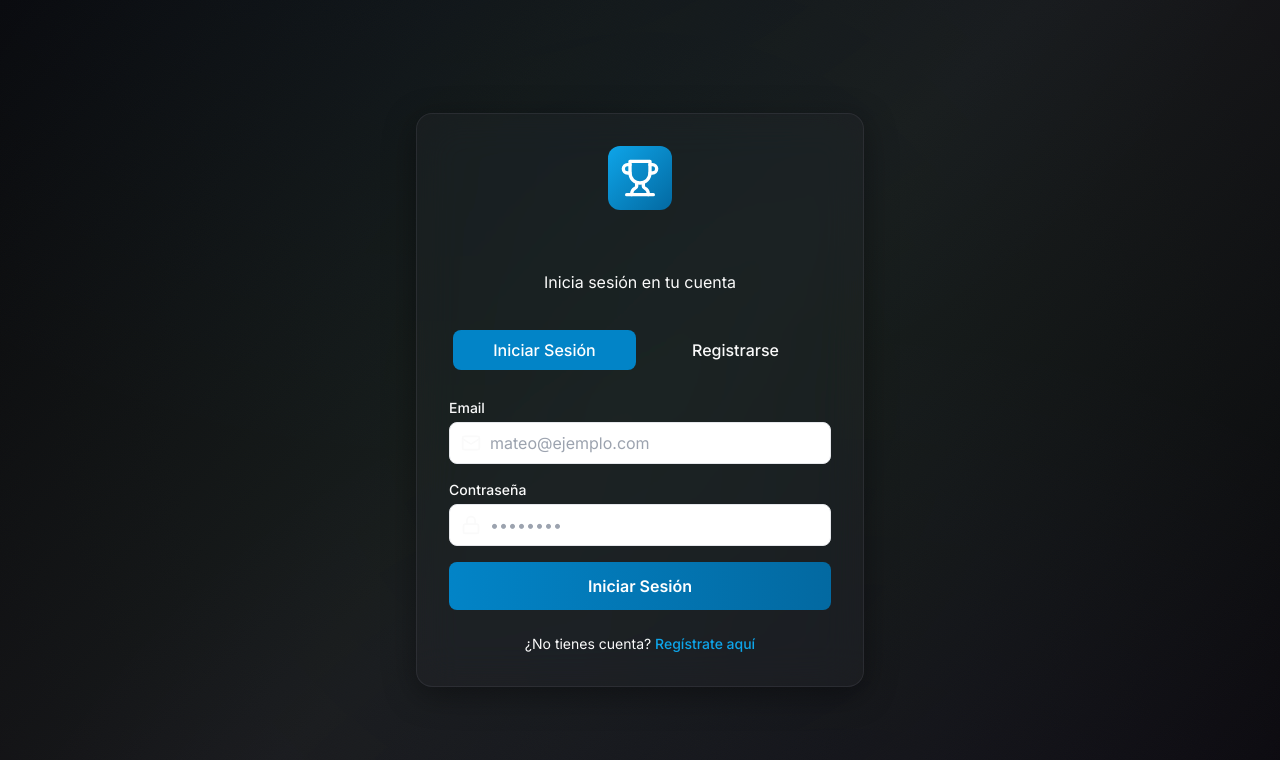
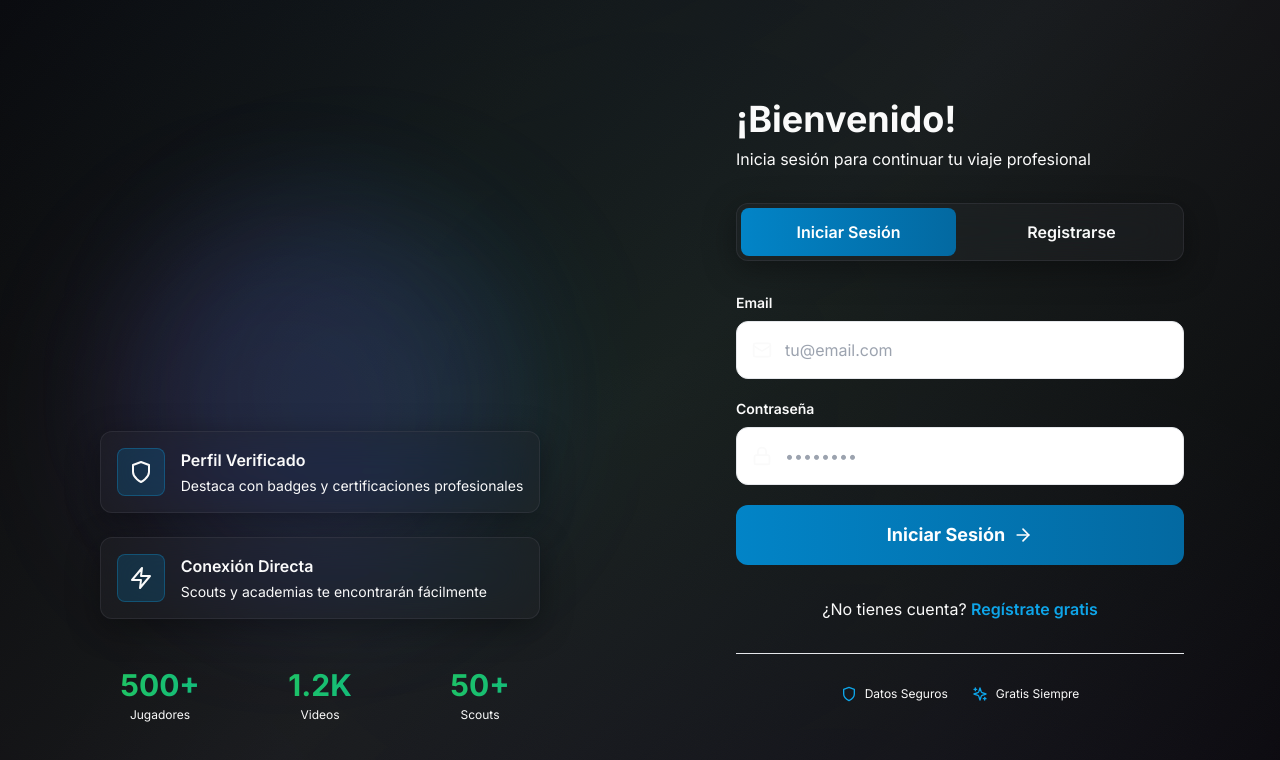
Before and after one commit to francisagencysmma-commits/tennisscout-frontend, a React (Create React App) app: page / in a window 1280 px wide. Both pictures are taken after a click on the button "Iniciar Sesión". Shown: the top 760 px of the page. Built offline with nearby package versions, Linux system fonts and the light colour scheme.

Commit message:
Redesign auth page - fullscreen modern layout

```diff
--- a/src/components/Auth.jsx
+++ b/src/components/Auth.jsx
@@ -1,6 +1,6 @@
 import React, { useState } from 'react';
 import { login, register } from '../services/api';
-import { User, Mail, Lock, Trophy } from 'lucide-react';
+import { User, Mail, Lock, Trophy, ArrowRight, Sparkles, Shield, Zap } from 'lucide-react';
 
 const Auth = ({ onAuthSuccess }) => {
   const [isLogin, setIsLogin] = useState(true);
@@ -63,38 +63,133 @@ const Auth = ({ onAuthSuccess }) => {
   };
 
   return (
-    <div className="min-h-screen bg-gradient-to-br from-dark-50 via-dark-100 to-dark-50 flex items-center justify-center p-4">
-      <div className="glass rounded-2xl shadow-2xl w-full max-w-md p-8">
+    <div className="min-h-screen grid lg:grid-cols-2">
+      {/* Left Side - Visual/Branding */}
+      <div className="hidden lg:flex relative bg-gradient-to-br from-dark-50 via-dark-100 to-dark-50 overflow-hidden">
+        {/* Animated background */}
+        <div className="absolute inset-0">
+          <div className="absolute top-1/4 left-1/4 w-96 h-96 bg-primary-500/10 rounded-full blur-3xl animate-pulse" />
+          <div className="absolute bottom-1/4 right-1/4 w-96 h-96 bg-purple-500/10 rounded-full blur-3xl animate-pulse" style={{ animationDelay: '1s' }} />
+        </div>
+
+        <div className="relative z-10 flex flex-col items-center justify-center w-full p-12">
           {/* Logo */}
-        <div className="text-center mb-8">
-          <div className="w-16 h-16 bg-gradient-to-br from-primary-500 to-primary-700 rounded-xl flex items-center justify-center mx-auto mb-4 shadow-glow">
+          <div className="mb-12 animate-fadeIn">
+            <div className="w-20 h-20 bg-gradient-to-br from-primary-500 to-primary-700 rounded-2xl flex items-center justify-center shadow-glow mb-6 mx-auto animate-glow">
+              <Trophy className="w-12 h-12 text-white" />
+            </div>
+            <h1 className="text-5xl font-display font-bold text-center">
+              <span className="gradient-text">TennisScout</span>
+              <br />
+              <span className="text-dark-800">AI</span>
+            </h1>
+          </div>
+
+          {/* Features */}
+          <div className="space-y-6 max-w-md">
+            {[
+              {
+                icon: Sparkles,
+                title: 'Análisis AI Avanzado',
+                description: 'Obtén insights profesionales de tus videos de tenis'
+              },
+              {
+                icon: Shield,
+                title: 'Perfil Verificado',
+                description: 'Destaca con badges y certificaciones profesionales'
+              },
+              {
+                icon: Zap,
+                title: 'Conexión Directa',
+                description: 'Scouts y academias te encontrarán fácilmente'
+              }
+            ].map((feature, index) => {
+              const Icon = feature.icon;
+              return (
+                <div
+                  key={index}
+                  className="flex items-start gap-4 glass rounded-xl p-4 animate-slideUp"
+                  style={{ animationDelay: `${index * 0.2}s` }}
+                >
+                  <div className="w-12 h-12 bg-primary-600/20 rounded-lg flex items-center justify-center border border-primary-500/30 flex-shrink-0">
+                    <Icon className="w-6 h-6 text-primary-400" />
+                  </div>
+                  <div>
+                    <h3 className="font-semibold text-dark-800 mb-1">{feature.title}</h3>
+                    <p className="text-sm text-dark-500">{feature.description}</p>
+                  </div>
+                </div>
+              );
+            })}
+          </div>
+
+          {/* Stats */}
+          <div className="grid grid-cols-3 gap-8 mt-12 w-full max-w-md">
+            {[
+              { number: '500+', label: 'Jugadores' },
+              { number: '1.2K', label: 'Videos' },
+              { number: '50+', label: 'Scouts' }
+            ].map((stat, index) => (
+              <div key={index} className="text-center">
+                <div className="text-3xl font-bold gradient-text mb-1">{stat.number}</div>
+                <div className="text-xs text-dark-500">{stat.label}</div>
+              </div>
+            ))}
+          </div>
+        </div>
+      </div>
+
+      {/* Right Side - Form */}
+      <div className="flex items-center justify-center p-6 lg:p-12 bg-dark-50 relative overflow-hidden">
+        {/* Mobile background */}
+        <div className="absolute inset-0 lg:hidden">
+          <div className="absolute top-1/4 left-1/4 w-64 h-64 bg-primary-500/10 rounded-full blur-3xl animate-pulse" />
+        </div>
+
+        <div className="w-full max-w-md relative z-10">
+          {/* Mobile Logo */}
+          <div className="lg:hidden text-center mb-8">
+            <div className="w-16 h-16 bg-gradient-to-br from-primary-500 to-primary-700 rounded-xl flex items-center justify-center shadow-glow mx-auto mb-4">
               <Trophy className="w-10 h-10 text-white" />
             </div>
-          <h1 className="text-3xl font-serif font-bold bg-gradient-to-r from-primary-400 to-primary-600 bg-clip-text text-transparent">
-            TennisScout AI
-          </h1>
-          <p className="text-dark-500 mt-2">
-            {isLogin ? 'Inicia sesión en tu cuenta' : 'Crea tu cuenta de jugador'}
+            <h1 className="text-3xl font-display font-bold gradient-text">TennisScout AI</h1>
+          </div>
+
+          {/* Welcome Text */}
+          <div className="mb-8 animate-fadeIn">
+            <h2 className="text-4xl font-display font-bold text-dark-800 mb-2">
+              {isLogin ? '¡Bienvenido!' : '¡Únete ahora!'}
+            </h2>
+            <p className="text-dark-500">
+              {isLogin
+                ? 'Inicia sesión para continuar tu viaje profesional'
+                : 'Crea tu cuenta y destaca entre los mejores'}
             </p>
           </div>
 
           {/* Tabs */}
-        <div className="flex gap-2 mb-6 bg-dark-100 rounded-lg p-1">
+          <div className="flex gap-2 mb-8 glass rounded-xl p-1">
             <button
-            onClick={() => setIsLogin(true)}
-            className={`flex-1 py-2 rounded-lg font-medium transition-all ${
+              onClick={() => {
+                setIsLogin(true);
+                setError('');
+              }}
+              className={`flex-1 py-3 rounded-lg font-semibold transition-all duration-300 ${
                 isLogin
-                ? 'bg-primary-600 text-white shadow-glow'
+                  ? 'bg-gradient-to-r from-primary-600 to-primary-700 text-white shadow-glow'
                   : 'text-dark-500 hover:text-dark-700'
               }`}
             >
               Iniciar Sesión
             </button>
             <button
-            onClick={() => setIsLogin(false)}
-            className={`flex-1 py-2 rounded-lg font-medium transition-all ${
+              onClick={() => {
+                setIsLogin(false);
+                setError('');
+              }}
+              className={`flex-1 py-3 rounded-lg font-semibold transition-all duration-300 ${
                 !isLogin
-                ? 'bg-primary-600 text-white shadow-glow'
+                  ? 'bg-gradient-to-r from-primary-600 to-primary-700 text-white shadow-glow'
                   : 'text-dark-500 hover:text-dark-700'
               }`}
             >
@@ -104,64 +199,64 @@ const Auth = ({ onAuthSuccess }) => {
 
           {/* Error Message */}
           {error && (
-          <div className="mb-4 p-3 bg-red-600/20 border border-red-500/30 rounded-lg text-red-400 text-sm">
+            <div className="mb-6 p-4 bg-red-600/20 border border-red-500/30 rounded-xl text-red-400 text-sm animate-slideUp">
               {error}
             </div>
           )}
 
           {/* Form */}
-        <form onSubmit={handleSubmit} className="space-y-4">
+          <form onSubmit={handleSubmit} className="space-y-5">
             {!isLogin && (
-            <div>
-              <label className="block text-sm font-medium text-dark-600 mb-1">
+              <div className="animate-slideUp">
+                <label className="block text-sm font-semibold text-dark-700 mb-2">
                   Nombre Completo
                 </label>
                 <div className="relative">
-                <User className="absolute left-3 top-1/2 transform -translate-y-1/2 w-5 h-5 text-dark-400" />
+                  <User className="absolute left-4 top-1/2 transform -translate-y-1/2 w-5 h-5 text-dark-400" />
                   <input
                     type="text"
                     name="nombre"
                     value={formData.nombre}
                     onChange={handleChange}
                     required={!isLogin}
-                  className="w-full pl-10 pr-4 py-2 bg-dark-100 border border-dark-200 text-dark-800 rounded-lg focus:ring-2 focus:ring-primary-500 focus:border-transparent"
-                  placeholder="Mateo Silva"
+                    className="w-full pl-12 pr-4 py-4 bg-dark-100 border border-dark-200 text-dark-800 rounded-xl focus:ring-2 focus:ring-primary-500 focus:border-transparent transition-all placeholder-dark-400"
+                    placeholder="Rafael Nadal"
                   />
                 </div>
               </div>
             )}
 
-          <div>
-            <label className="block text-sm font-medium text-dark-600 mb-1">
+            <div className="animate-slideUp" style={{ animationDelay: '0.1s' }}>
+              <label className="block text-sm font-semibold text-dark-700 mb-2">
                 Email
               </label>
               <div className="relative">
-              <Mail className="absolute left-3 top-1/2 transform -translate-y-1/2 w-5 h-5 text-dark-400" />
+                <Mail className="absolute left-4 top-1/2 transform -translate-y-1/2 w-5 h-5 text-dark-400" />
                 <input
                   type="email"
                   name="email"
                   value={formData.email}
                   onChange={handleChange}
                   required
-                className="w-full pl-10 pr-4 py-2 bg-dark-100 border border-dark-200 text-dark-800 rounded-lg focus:ring-2 focus:ring-primary-500 focus:border-transparent"
-                placeholder="mateo@ejemplo.com"
+                  className="w-full pl-12 pr-4 py-4 bg-dark-100 border border-dark-200 text-dark-800 rounded-xl focus:ring-2 focus:ring-primary-500 focus:border-transparent transition-all placeholder-dark-400"
+                  placeholder="tu@email.com"
                 />
               </div>
             </div>
 
-          <div>
-            <label className="block text-sm font-medium text-dark-600 mb-1">
+            <div className="animate-slideUp" style={{ animationDelay: '0.2s' }}>
+              <label className="block text-sm font-semibold text-dark-700 mb-2">
                 Contraseña
               </label>
               <div className="relative">
-              <Lock className="absolute left-3 top-1/2 transform -translate-y-1/2 w-5 h-5 text-dark-400" />
+                <Lock className="absolute left-4 top-1/2 transform -translate-y-1/2 w-5 h-5 text-dark-400" />
                 <input
                   type="password"
                   name="password"
                   value={formData.password}
                   onChange={handleChange}
                   required
-                className="w-full pl-10 pr-4 py-2 bg-dark-100 border border-dark-200 text-dark-800 rounded-lg focus:ring-2 focus:ring-primary-500 focus:border-transparent"
+                  className="w-full pl-12 pr-4 py-4 bg-dark-100 border border-dark-200 text-dark-800 rounded-xl focus:ring-2 focus:ring-primary-500 focus:border-transparent transition-all placeholder-dark-400"
                   placeholder="••••••••"
                 />
               </div>
@@ -169,9 +264,9 @@ const Auth = ({ onAuthSuccess }) => {
 
             {!isLogin && (
               <>
-              <div className="grid grid-cols-2 gap-4">
+                <div className="grid grid-cols-2 gap-4 animate-slideUp" style={{ animationDelay: '0.3s' }}>
                   <div>
-                  <label className="block text-sm font-medium text-dark-600 mb-1">
+                    <label className="block text-sm font-semibold text-dark-700 mb-2">
                       País
                     </label>
                     <input
@@ -179,12 +274,12 @@ const Auth = ({ onAuthSuccess }) => {
                       name="pais"
                       value={formData.pais}
                       onChange={handleChange}
-                    className="w-full px-4 py-2 bg-dark-100 border border-dark-200 text-dark-800 rounded-lg focus:ring-2 focus:ring-primary-500 focus:border-transparent"
+                      className="w-full px-4 py-4 bg-dark-100 border border-dark-200 text-dark-800 rounded-xl focus:ring-2 focus:ring-primary-500 focus:border-transparent transition-all placeholder-dark-400"
                       placeholder="España"
                     />
                   </div>
                   <div>
-                  <label className="block text-sm font-medium text-dark-600 mb-1">
+                    <label className="block text-sm font-semibold text-dark-700 mb-2">
                       Edad
                     </label>
                     <input
@@ -192,15 +287,15 @@ const Auth = ({ onAuthSuccess }) => {
                       name="edad"
                       value={formData.edad}
                       onChange={handleChange}
-                    className="w-full px-4 py-2 bg-dark-100 border border-dark-200 text-dark-800 rounded-lg focus:ring-2 focus:ring-primary-500 focus:border-transparent"
+                      className="w-full px-4 py-4 bg-dark-100 border border-dark-200 text-dark-800 rounded-xl focus:ring-2 focus:ring-primary-500 focus:border-transparent transition-all placeholder-dark-400"
                       placeholder="17"
                     />
                   </div>
                 </div>
 
-              <div>
-                <label className="block text-sm font-medium text-dark-600 mb-1">
-                  UTR Rating (opcional)
+                <div className="animate-slideUp" style={{ animationDelay: '0.4s' }}>
+                  <label className="block text-sm font-semibold text-dark-700 mb-2">
+                    UTR Rating <span className="text-dark-500 font-normal">(opcional)</span>
                   </label>
                   <input
                     type="number"
@@ -208,7 +303,7 @@ const Auth = ({ onAuthSuccess }) => {
                     name="utrRating"
                     value={formData.utrRating}
                     onChange={handleChange}
-                  className="w-full px-4 py-2 bg-dark-100 border border-dark-200 text-dark-800 rounded-lg focus:ring-2 focus:ring-primary-500 focus:border-transparent"
+                    className="w-full px-4 py-4 bg-dark-100 border border-dark-200 text-dark-800 rounded-xl focus:ring-2 focus:ring-primary-500 focus:border-transparent transition-all placeholder-dark-400"
                     placeholder="12.4"
                   />
                 </div>
@@ -218,24 +313,49 @@ const Auth = ({ onAuthSuccess }) => {
             <button
               type="submit"
               disabled={loading}
-            className="w-full py-3 bg-gradient-to-r from-primary-600 to-primary-700 text-white rounded-lg font-semibold hover:from-primary-700 hover:to-primary-800 transition-all disabled:opacity-50 disabled:cursor-not-allowed shadow-glow"
+              className="btn-premium w-full py-4 bg-gradient-to-r from-primary-600 to-primary-700 text-white rounded-xl font-bold text-lg hover:from-primary-700 hover:to-primary-800 transition-all disabled:opacity-50 disabled:cursor-not-allowed shadow-glow flex items-center justify-center gap-2 mt-8"
             >
-            {loading ? 'Cargando...' : isLogin ? 'Iniciar Sesión' : 'Crear Cuenta'}
+              {loading ? (
+                <>
+                  <div className="w-5 h-5 border-2 border-white/30 border-t-white rounded-full animate-spin" />
+                  <span>Cargando...</span>
+                </>
+              ) : (
+                <>
+                  <span>{isLogin ? 'Iniciar Sesión' : 'Crear Cuenta'}</span>
+                  <ArrowRight className="w-5 h-5" />
+                </>
+              )}
             </button>
           </form>
 
-        {/* Footer */}
-        <div className="mt-6 text-center text-sm text-dark-500">
+          {/* Footer Link */}
+          <div className="mt-8 text-center text-dark-500">
             {isLogin ? '¿No tienes cuenta?' : '¿Ya tienes cuenta?'}{' '}
             <button
               onClick={() => {
                 setIsLogin(!isLogin);
                 setError('');
               }}
-            className="text-primary-500 font-medium hover:text-primary-400"
+              className="text-primary-500 font-semibold hover:text-primary-400 transition-colors"
             >
-            {isLogin ? 'Regístrate aquí' : 'Inicia sesión'}
+              {isLogin ? 'Regístrate gratis' : 'Inicia sesión'}
             </button>
+          </div>
+
+          {/* Trust Badges */}
+          <div className="mt-8 pt-8 border-t border-dark-200">
+            <div className="flex items-center justify-center gap-6 text-xs text-dark-500">
+              <div className="flex items-center gap-2">
+                <Shield className="w-4 h-4 text-primary-500" />
+                <span>Datos Seguros</span>
+              </div>
+              <div className="flex items-center gap-2">
+                <Sparkles className="w-4 h-4 text-primary-500" />
+                <span>Gratis Siempre</span>
+              </div>
+            </div>
+          </div>
         </div>
       </div>
     </div>
```
Lines whose indentation alone changed are shown as unchanged.
